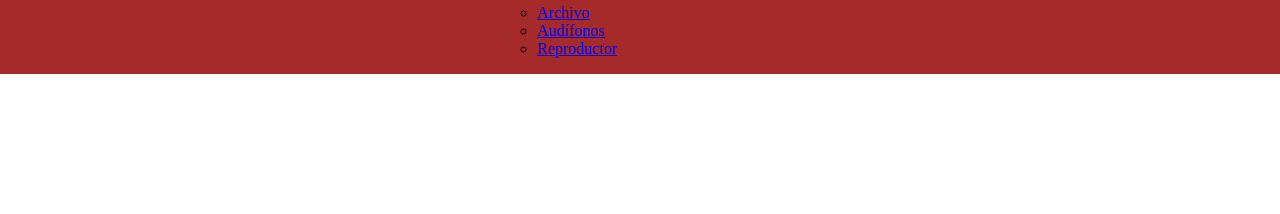
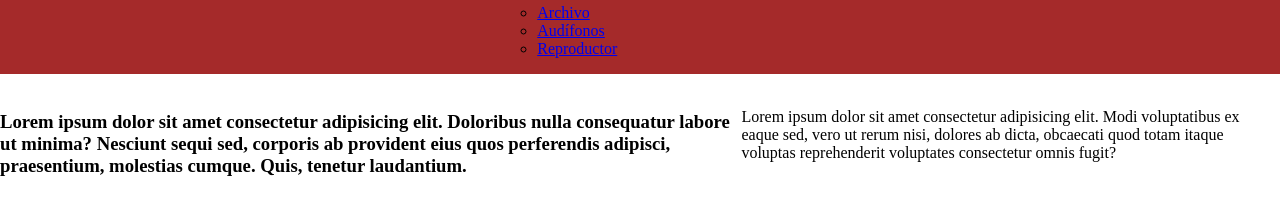
Before and after one commit to 1Mizun/Hi-res, a plain HTML site: page index.html in a window 1280 px wide. Shown: the part 264-478 px from the top of the page. Drawn offline with Linux system fonts and the light colour scheme.

Commit message:
Cápsulas de texto

```diff
--- a/index.html
+++ b/index.html
@@ -49,7 +49,21 @@
         </nav>
      </div>
     </header>
-
+    <br>
+    <div style="height: 140vh ; display: flex;">
+        <section>
+                <h3>
+                    <p>
+                        Lorem ipsum dolor sit amet consectetur adipisicing elit. Doloribus nulla consequatur labore ut minima? Nesciunt sequi sed, corporis ab provident eius quos perferendis adipisci, praesentium, molestias cumque. Quis, tenetur laudantium.
+                    </p>
+            </h3>
+        </section>
+        <section>
+            <p>
+                Lorem ipsum dolor sit amet consectetur adipisicing elit. Modi voluptatibus ex eaque sed, vero ut rerum nisi, dolores ab dicta, obcaecati quod totam itaque voluptas reprehenderit voluptates consectetur omnis fugit?
+            </p>
+        </section>
+    </div>
 </body>
 
 </html>
```
